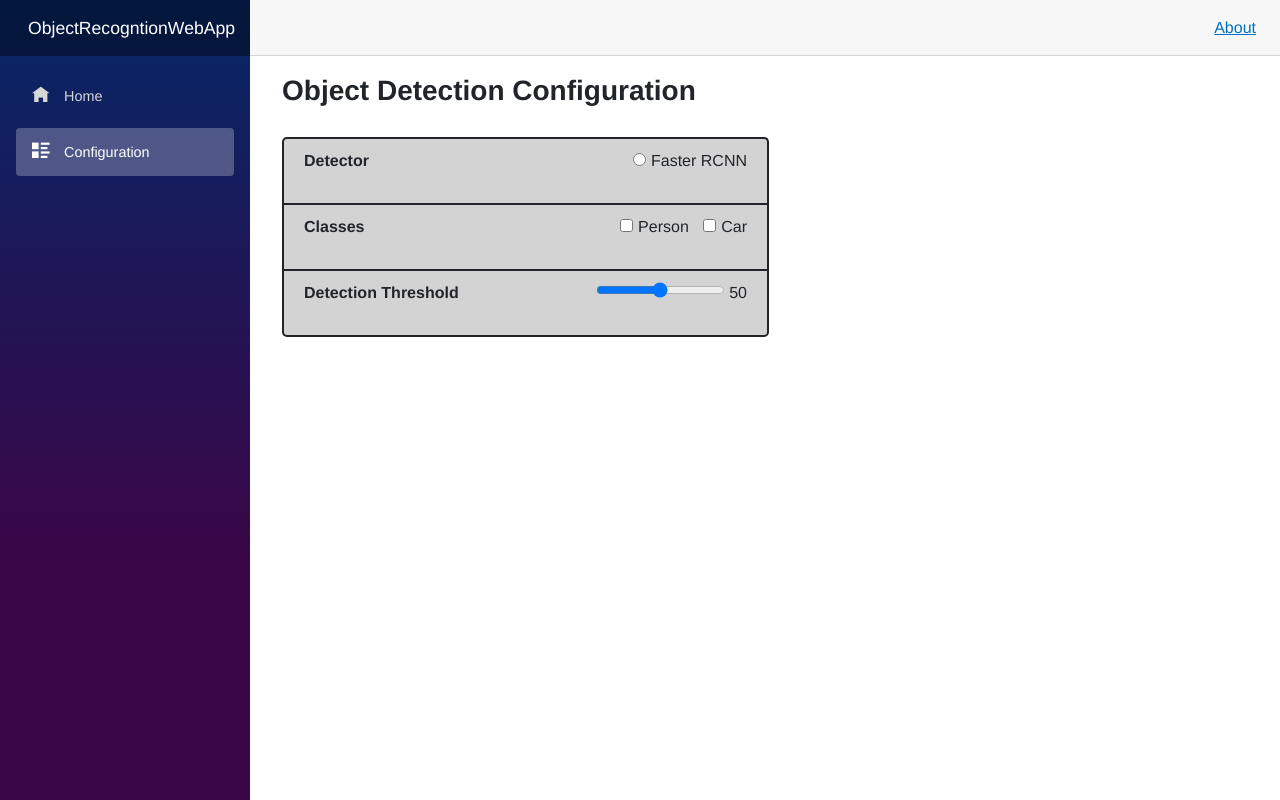
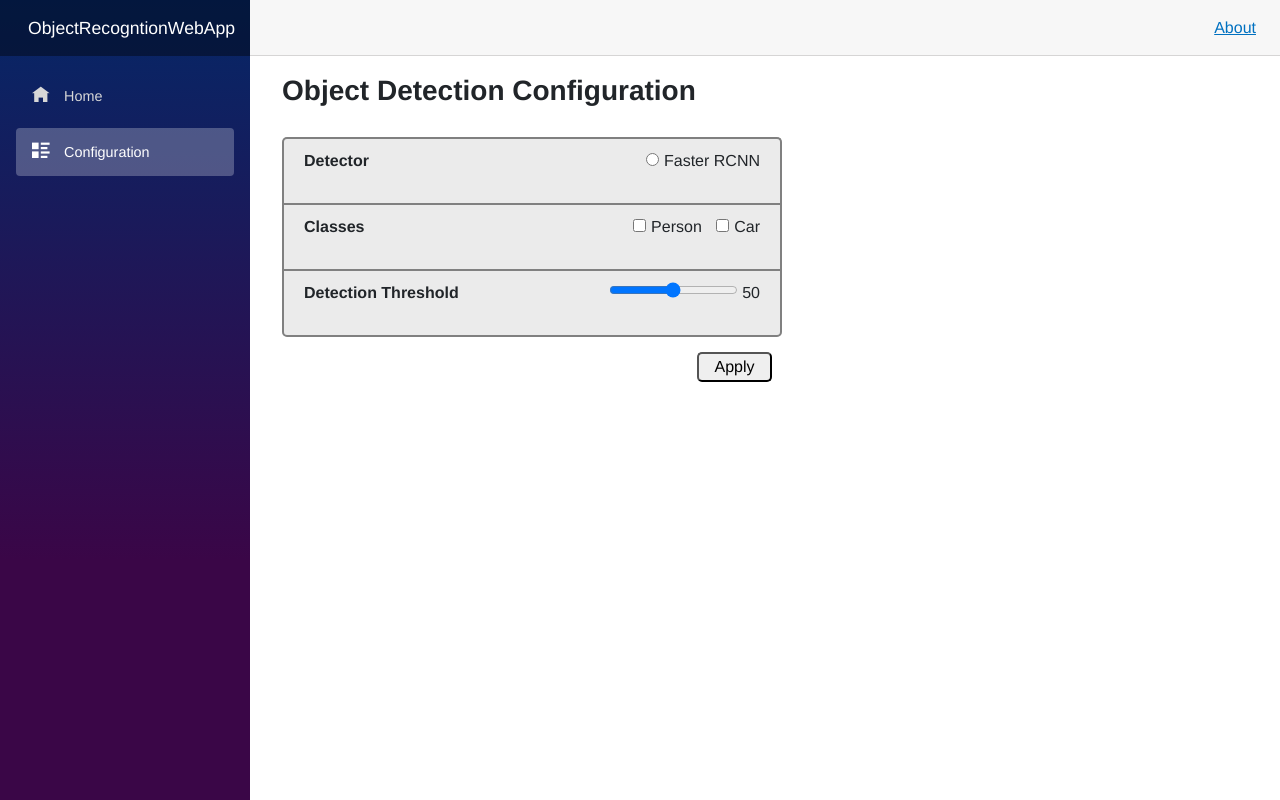
Before and after one commit to Isoji/blazor-mlnet-object-recognition, an ASP.NET Core app: page /config in a window 1280 px wide. Run offline with ASP.NET Core 8, Linux system fonts and the light colour scheme; style sheets or scripts are compiled from the project's sources; some libraries are stand-ins or nearby versions.

Commit message:
Add apply button to config page

```diff
--- a/ObjectRecogntionWebApp/Pages/Config.razor
+++ b/ObjectRecogntionWebApp/Pages/Config.razor
@@ -3,7 +3,6 @@
 <PageTitle>Configuration</PageTitle>
 
 <h3><b>Object Detection Configuration</b></h3>
-
 <div class="config-body">
 	<div class="config-row first">
 		<div class="config-row-content">
@@ -31,6 +30,9 @@
 			</span>
 		</div>
 	</div>
+	<div>
+		<input id="apply-btn" type="button" value="Apply"/>
+	</div>
 </div>
 
 @code {
--- a/ObjectRecogntionWebApp/wwwroot/css/site.css
+++ b/ObjectRecogntionWebApp/wwwroot/css/site.css
@@ -69,24 +69,29 @@ a, .btn-link {
     .blazor-error-boundary::after {
         content: "An error has occurred."
     }
+
 .config-name {
     font-weight: bold;
 }
 
 .config-body {
-    height: auto;
-    width: 50%;
-    background-color: lightgray;
+    background-color: #ebebeb;
     border-radius: 5px;
     margin-right: auto;
     margin-top: 30px;
+    width: 500px;
+    min-width: 50%;
+    max-width: 100%;
 }
+
 .config-row {
     border-top: solid;
     border-left: solid;
     border-right: solid;
     border-width: 2px;
+    border-color: gray;
 }
+
     .config-row.first {
         border-top-left-radius: 5px;
         border-top-right-radius: 5px;
@@ -97,10 +102,13 @@ a, .btn-link {
         border-width: 2px;
         border-bottom-left-radius: 5px;
         border-bottom-right-radius: 5px;
+        border-color: gray;
     }
+
 .config-row-content {
     padding: 10px 20px 30px 20px;
 }
+
 .config-input {
     float: right;
 }
@@ -109,3 +117,16 @@ a, .btn-link {
     margin-left: 10px;
     margin-right: 5px;
 }
+
+#apply-btn {
+    margin-top: 15px;
+    margin-right: 10px;
+    float: right;
+    border-radius: 5px;
+    width: 15%;
+}
+
+    #apply-btn:hover {
+        background-color: #0075FF;
+        color: white;
+    }
```
Lines whose indentation alone changed are shown as unchanged.
